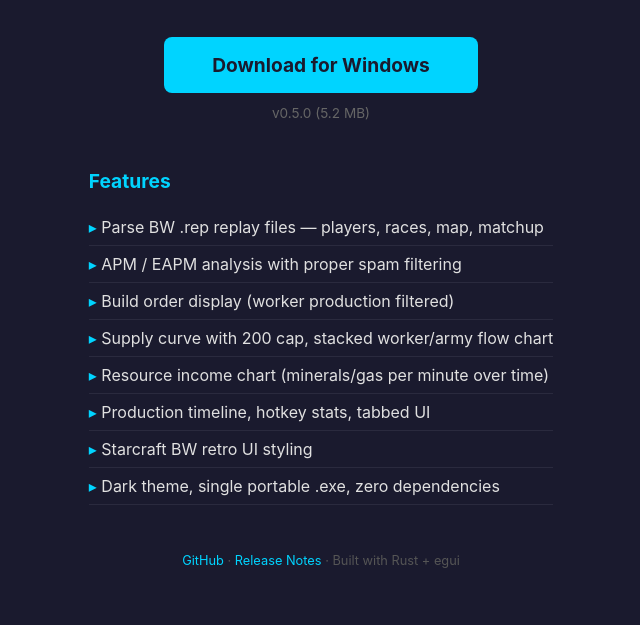
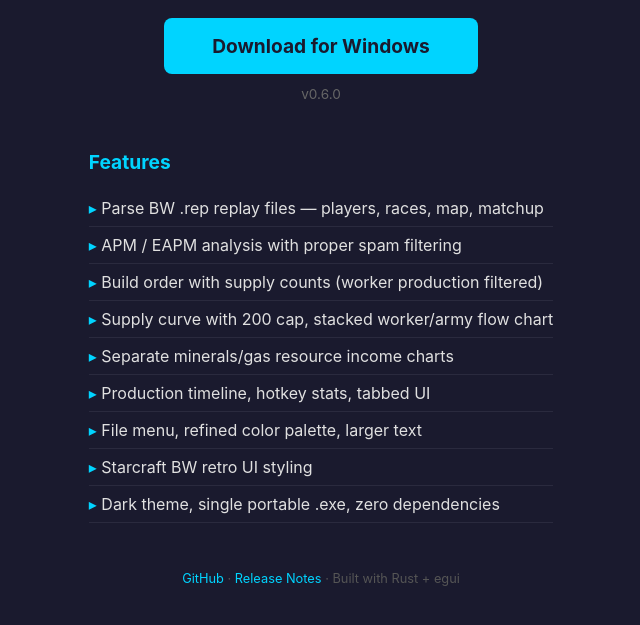
Before and after one commit to palmar/PathToBonjwa, a plain HTML site: page deploy/index.html in a window 1280 px wide. Shown: the part 157-782 px from the top of the page, without its empty margins (319-959 px from the left). Drawn offline with Linux system fonts and the light colour scheme.

Commit message:
chore: bump version to 0.6.0 for release
Co-Authored-By: Claude Opus 4.6 <noreply@anthropic.com>

```diff
--- a/deploy/index.html
+++ b/deploy/index.html
@@ -27,23 +27,24 @@
         <h1>PathToBonjwa</h1>
         <p class="subtitle">Brood War Replay Analyzer</p>
         <a class="download-btn" href="PathToBonjwa-latest.exe">Download for Windows</a>
-        <p class="version">v0.5.0 (5.2 MB)</p>
+        <p class="version">v0.6.0</p>
         <div class="features">
             <h2>Features</h2>
             <ul>
                 <li>Parse BW .rep replay files — players, races, map, matchup</li>
                 <li>APM / EAPM analysis with proper spam filtering</li>
-                <li>Build order display (worker production filtered)</li>
+                <li>Build order with supply counts (worker production filtered)</li>
                 <li>Supply curve with 200 cap, stacked worker/army flow chart</li>
-                <li>Resource income chart (minerals/gas per minute over time)</li>
+                <li>Separate minerals/gas resource income charts</li>
                 <li>Production timeline, hotkey stats, tabbed UI</li>
+                <li>File menu, refined color palette, larger text</li>
                 <li>Starcraft BW retro UI styling</li>
                 <li>Dark theme, single portable .exe, zero dependencies</li>
             </ul>
         </div>
         <footer>
             <a href="https://github.com/palmar/PathToBonjwa">GitHub</a> ·
-            <a href="https://github.com/palmar/PathToBonjwa/releases/tag/v0.5.0">Release Notes</a> ·
+            <a href="https://github.com/palmar/PathToBonjwa/releases/tag/v0.6.0">Release Notes</a> ·
             Built with Rust + egui
         </footer>
     </div>
```
Also changed, not shown: 1 other file.
